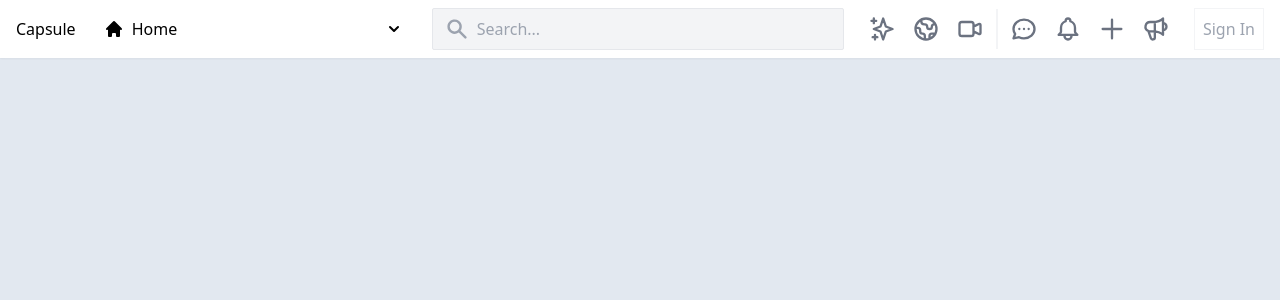
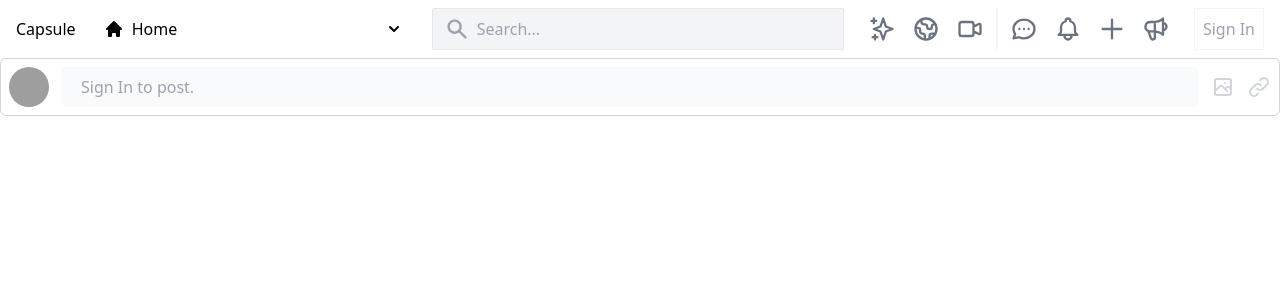
Before and after one commit to dhwajsharma/capsule, a Next.js app: page / in a window 1280 px wide. Shown: the top 300 px of the page. Built offline with nearby package versions, Linux system fonts and the light colour scheme; no server answers; grey boxes are pictures that could not be loaded.

Commit message:
Implemented Avatar and Body section of post box

```diff
--- /dev/null
+++ b/components/Avatar.tsx
@@ -0,0 +1,23 @@
+import { useSession } from 'next-auth/react'
+import Image from 'next/image'
+import React from 'react'
+
+
+type Props = {
+    seed?: string
+    large?: boolean
+}
+
+const Avatar = ({ seed, large }: Props) => {
+    const { data: session } = useSession()
+
+    return (
+        <div className={ `relative h-10 w-10 overflow-hidden rounded-full border-gray-300 bg-white ${large && "h-20 w-20"}` }>
+            <Image
+                layout="fill"
+                src={ `https://avatars.dicebear.com/api/open-peeps/${seed || session?.user?.name || "placeholder"}.svg` } />
+        </div>
+    )
+}
+
+export default Avatar
--- /dev/null
+++ b/components/PostBox.tsx
@@ -0,0 +1,64 @@
+import { useSession } from 'next-auth/react'
+import React, { useState } from 'react'
+import Avatar from './Avatar'
+import { LinkIcon, PhotographIcon } from "@heroicons/react/outline"
+import { useForm } from "react-hook-form"
+
+type FormData = {
+    postTitle: string,
+    postBody: string,
+    postImage: string,
+    subcapsule: string
+}
+
+const PostBox = () => {
+    const { data: session } = useSession()
+    const { register, handleSubmit, watch, formState: { errors } } = useForm<FormData>();
+    const [imageBoxOpen, setImageBoxOpen] = useState<boolean>(false)
+
+    return (
+        <form className="sticky top-16 z-50 bg-white border rounded-md border-gray-300 p-2" >
+            <div className="flex items-center space-x-3">
+                <Avatar />
+
+                <input
+                    { ...register("postTitle", { required: true }) }
+                    disabled={ !session }
+                    className="flex-1 rounded-md bg-gray-50 p-2 pl-5 outline-none"
+                    type="text" placeholder={ session ? "Create a post by entering a title!" : "Sign In to post." } />
+
+                <PhotographIcon onClick={ () => setImageBoxOpen(!imageBoxOpen) } className={ `h-6 text-gray-300 cursor-pointer ${imageBoxOpen && "text-blue-300"}` } />
+                <LinkIcon className="h-6 text-gray-300" />
+            </div>
+
+            { !!watch("postTitle") && (
+                <div className="flex flex-col py-2">
+                    <div className="flex items-center px-2">
+                        <p className="min-w-[90px]">Body:</p>
+                        <input
+                            className="m-2 flex-1 bg-blue-50 p-2 outline-none"
+                            { ...register("postBody") } type="text" placeholder="Text (optional)" />
+                    </div>
+
+                    <div className="flex items-center px-2">
+                        <p className="min-w-[90px]">Subcapsule:</p>
+                        <input
+                            className="m-2 flex-1 bg-blue-50 p-2 outline-none"
+                            { ...register("subcapsule") } type="text" placeholder="i.e. reactjs" />
+                    </div>
+
+                    { imageBoxOpen && (
+                        <div className="flex items-center px-2">
+                            <p className="min-w-[90px]">Image URL:</p>
+                            <input
+                                className="m-2 flex-1 bg-blue-50 p-2 outline-none"
+                                { ...register("postImage") } type="text" placeholder="url (optional)" />
+                        </div>
+                    ) }
+                </div>
+            ) }
+        </form>
+    )
+}
+
+export default PostBox
--- a/next.config.js
+++ b/next.config.js
@@ -2,6 +2,6 @@
 module.exports = {
   reactStrictMode: true,
   images: {
-    domains: [""],
+    domains: ["avatars.dicebear.com"],
   },
 };
--- a/package.json
+++ b/package.json
@@ -12,7 +12,8 @@
     "next": "latest",
     "next-auth": "^4.5.0",
     "react": "18.1.0",
-    "react-dom": "18.1.0"
+    "react-dom": "18.1.0",
+    "react-hook-form": "^7.32.2"
   },
   "devDependencies": {
     "@types/node": "17.0.35",
--- a/pages/_app.tsx
+++ b/pages/_app.tsx
@@ -9,7 +9,7 @@
   return (
     <ApolloProvider client={ client }>
       <SessionProvider session={ session }>
-        <div className="h-screen overflow-y-scroll bg-slate-200">
+        <div className="">
           <Header />
         </div>
         <Component { ...pageProps } />
--- a/pages/index.tsx
+++ b/pages/index.tsx
@@ -1,5 +1,6 @@
 import type { NextPage } from 'next'
 import Head from 'next/head'
+import PostBox from '../components/PostBox'
 
 const Home: NextPage = () => {
   return (
@@ -8,6 +9,7 @@
         <title>Capsule</title>
       </Head>
 
+      <PostBox />
 
     </div>
   )
```
Also changed, not shown: 1 other file (tests, documents, lock files or other folders).
